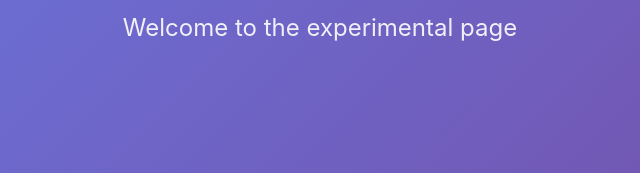
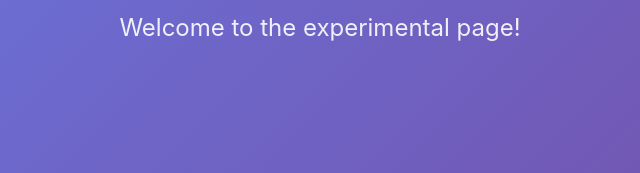
Before and after one commit to thumbmarkjs/experimental, a plain HTML site: page index.html in a window 1280 px wide. Shown: the part 407-580 px from the top of the page, 320-960 px from the left. Drawn offline with Linux system fonts and the light colour scheme.

Commit message:
push test

```diff
--- a/index.html
+++ b/index.html
@@ -35,7 +35,7 @@
 <body>
     <div class="container">
         <h1>Hello World</h1>
-        <p>Welcome to the experimental page</p>
+        <p>Welcome to the experimental page!</p>
     </div>
 </body>
 </html>
```
